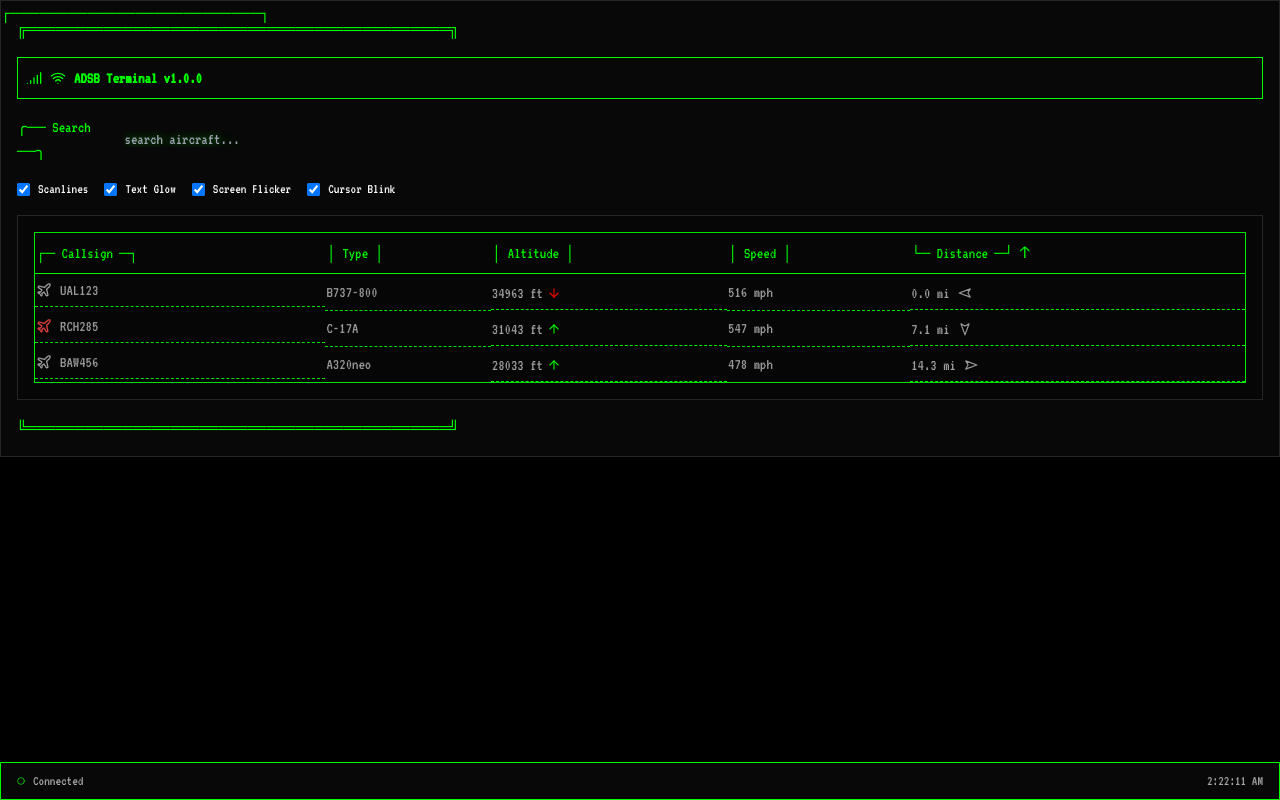
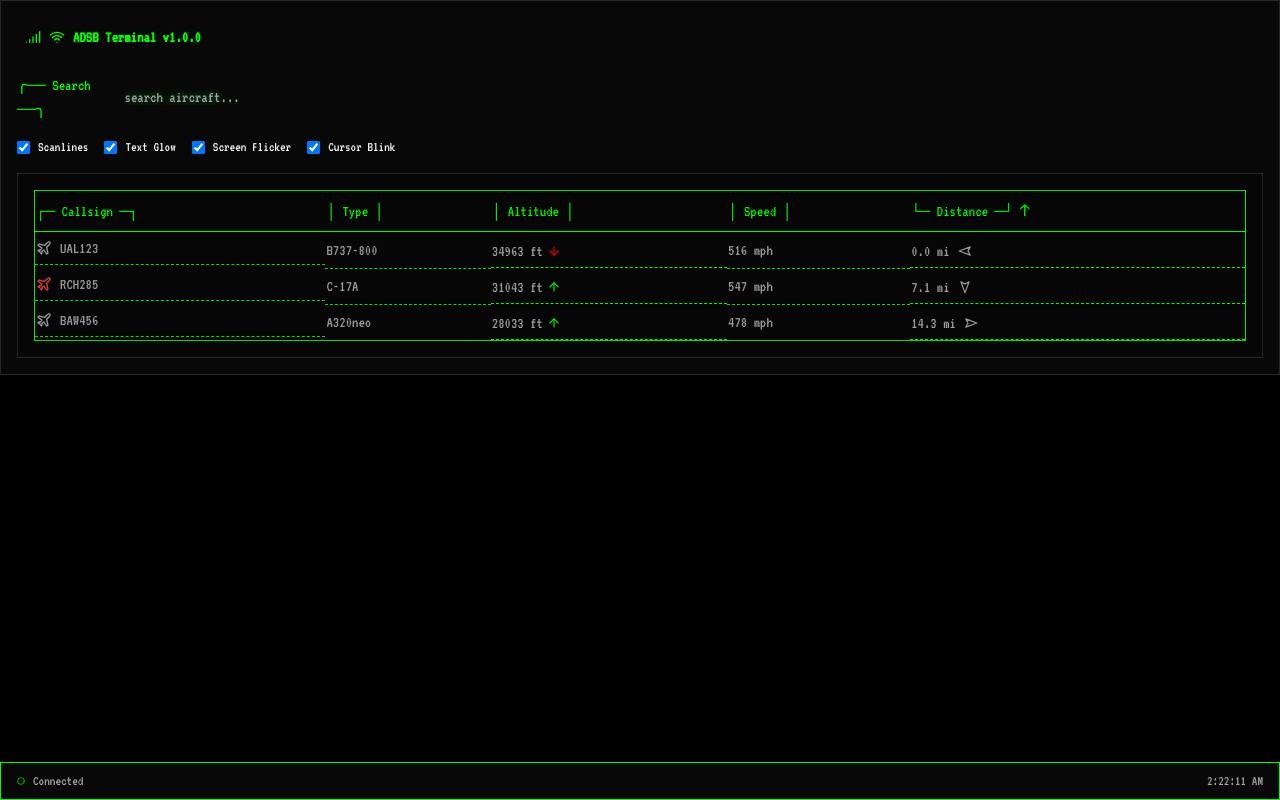
Before and after one commit to WPTK/skywatcher-tui, a React (Vite) app: page / in a window 1280 px wide. Built offline with nearby package versions, Linux system fonts and the light colour scheme.

Commit message:
Remove ASCII art
Removes the ASCII art borders from the terminal window.

```diff
--- a/src/index.css
+++ b/src/index.css
@@ -1,3 +1,4 @@
+
 @import '@fontsource/jetbrains-mono';
 @import url('https://fonts.googleapis.com/css2?family=VT323&display=swap');
 @tailwind base;
@@ -103,24 +104,7 @@
 
 .terminal-header {
   @apply text-primary font-bold mb-4 flex items-center gap-2;
-  border: 1px solid hsl(var(--primary));
   padding: 0.5rem;
-}
-
-.terminal-header::before {
-  content: "┌──────────────────────────┐";
-  position: absolute;
-  top: 0;
-  left: 0;
-  color: hsl(var(--primary));
-}
-
-.terminal-header::after {
-  content: "└──────────────────────────┘";
-  position: absolute;
-  bottom: -1.5rem;
-  left: 0;
-  color: hsl(var(--primary));
 }
 
 .terminal-content {
--- a/src/pages/Index.tsx
+++ b/src/pages/Index.tsx
@@ -28,14 +28,8 @@ const Index = () => {
     <UserPreferencesProvider>
       <div className="min-h-screen bg-background text-foreground">
         <div className="terminal-window">
-          <div className="ascii-border-top text-primary mb-4">
-            ╔════════════════════════════════════════════╗
-          </div>
           <TerminalHeader />
           <AircraftList onSelect={setSelectedAircraft} userLocation={userLocation} />
-          <div className="ascii-border-bottom text-primary mt-4">
-            ╚════════════════════════════════════════════╝
-          </div>
         </div>
         <AircraftDetail
           aircraft={selectedAircraft}
```
